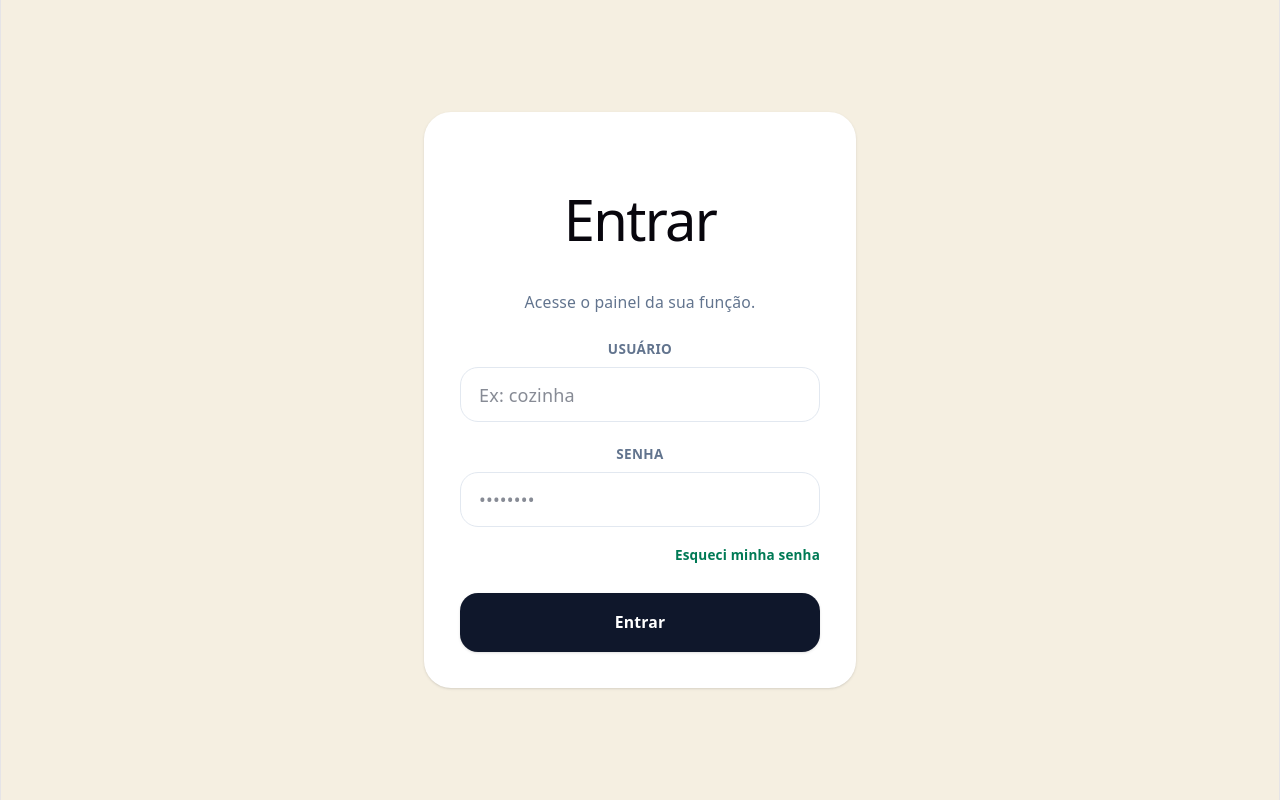
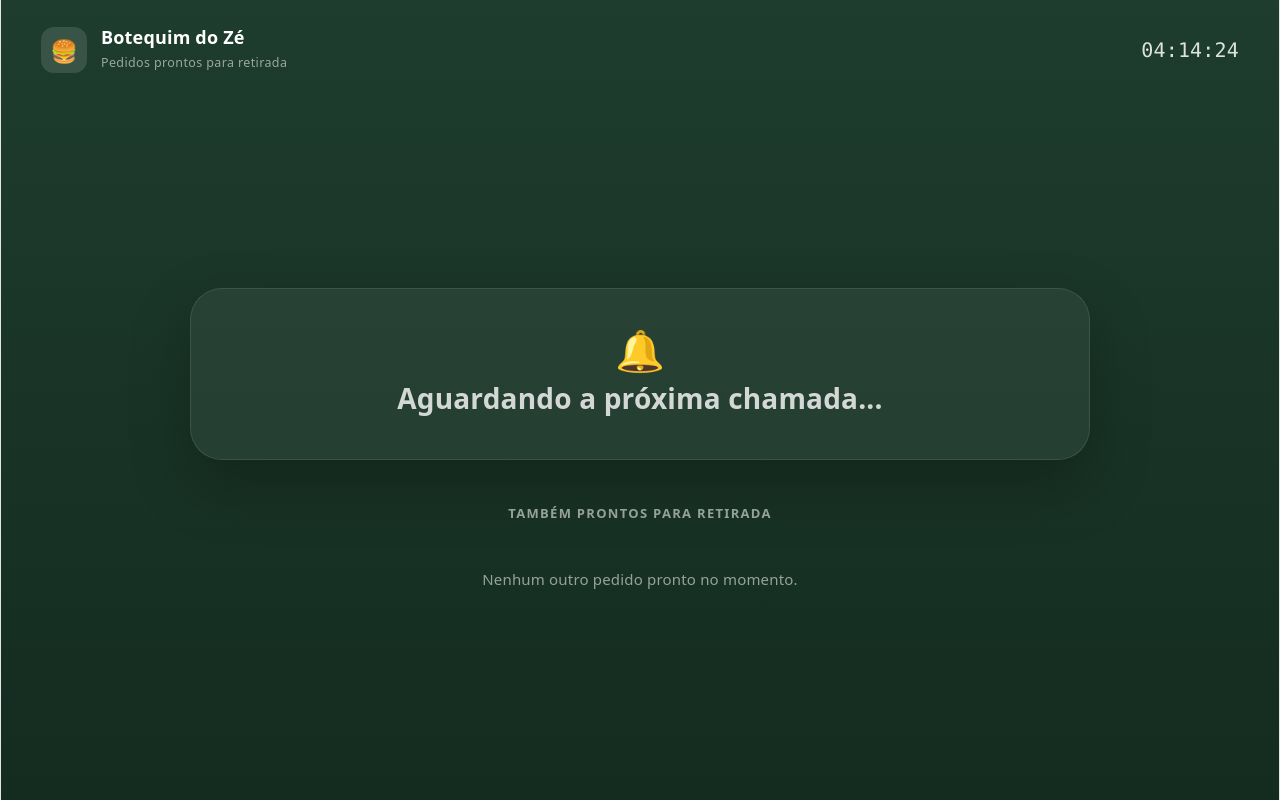
Before and after one commit to GuilhermeFontanella/order-manager, a React (Vite) app: page /ready-orders in a window 1280 px wide. Before the commit this address led to /login. Built offline with nearby package versions, Linux system fonts and the light colour scheme.

Commit message:
inclusao da tela de pedidos prontos para retirada

```diff
--- a/src/components/counter/CallPanel.tsx
+++ b/src/components/counter/CallPanel.tsx
@@ -1,3 +1,4 @@
+import { Maximize2 } from 'lucide-react'
 import { elapsedLabel } from './utils'
 
 export type LastCall = {
@@ -11,14 +12,15 @@ type Props = {
   lastCall: LastCall
   now: number
   flash: boolean
+  onOpenDisplay?: () => void
 }
 
-export default function CallPanel({ lastCall, now, flash }: Props) {
+export default function CallPanel({ lastCall, now, flash, onOpenDisplay }: Props) {
   return (
     <div className={`counter-call-panel${flash ? ' flash' : ''}`}>
       <div className={`counter-call-bell${flash ? ' ringing' : ''}`}>🔔</div>
-      <div>
-        <div className="counter-call-info-label">Painel de chamada (simulado)</div>
+      <div className="counter-call-info-flex">
+        <div className="counter-call-info-label">Painel de chamada</div>
         <div className="counter-call-info-main">
           {lastCall ? `#${lastCall.senha} · ${lastCall.nome} · Mesa ${lastCall.mesa}` : 'Nenhuma chamada ainda'}
         </div>
@@ -26,6 +28,17 @@ export default function CallPanel({ lastCall, now, flash }: Props) {
           {lastCall ? `Chamado ${elapsedLabel(lastCall.calledAt, now)}` : ''}
         </div>
       </div>
+      {onOpenDisplay && (
+        <button
+          type="button"
+          className="counter-btn-open-display"
+          onClick={onOpenDisplay}
+          title="Abrir painel de chamada em uma nova aba (tela do salão)"
+        >
+          <Maximize2 className="h-4 w-4" />
+          Abrir painel
+        </button>
+      )}
     </div>
   )
 }
--- /dev/null
+++ b/src/components/counter/readyOrdersSync.ts
@@ -0,0 +1,30 @@
+export type ReadyOrderSnapshotItem = {
+  id: number
+  senha: number
+  nome: string
+  mesa: number
+  prontoEm: number
+}
+
+export type ReadyOrdersSnapshot = {
+  prontos: ReadyOrderSnapshotItem[]
+  lastCall: { senha: number; nome: string; mesa: number; calledAt: number } | null
+}
+
+export const READY_ORDERS_STORAGE_KEY = 'botequim:readyOrdersSnapshot'
+
+const EMPTY_SNAPSHOT: ReadyOrdersSnapshot = { prontos: [], lastCall: null }
+
+export function readReadyOrdersSnapshot(): ReadyOrdersSnapshot {
+  try {
+    const raw = localStorage.getItem(READY_ORDERS_STORAGE_KEY)
+    if (!raw) return EMPTY_SNAPSHOT
+    return JSON.parse(raw) as ReadyOrdersSnapshot
+  } catch {
+    return EMPTY_SNAPSHOT
+  }
+}
+
+export function writeReadyOrdersSnapshot(snapshot: ReadyOrdersSnapshot) {
+  localStorage.setItem(READY_ORDERS_STORAGE_KEY, JSON.stringify(snapshot))
+}
--- a/src/pages/counter/BalcaoPanel.tsx
+++ b/src/pages/counter/BalcaoPanel.tsx
@@ -22,6 +22,7 @@ type Props = {
   onConfirmarDevolucao: (id: number, motivo: string) => void
   onReverterEntrega: (id: number) => void
   horaAbertura: string
+  onAbrirPainelDeChamada: () => void
 }
 
 export default function BalcaoPanel({
@@ -37,6 +38,7 @@ export default function BalcaoPanel({
   onConfirmarDevolucao,
   onReverterEntrega,
   horaAbertura,
+  onAbrirPainelDeChamada,
 }: Props) {
   const [tab, setTab] = useState<'retirada' | 'todos'>('retirada')
 
@@ -64,7 +66,7 @@ export default function BalcaoPanel({
 
         {tab === 'retirada' ? (
           <div>
-            <CallPanel lastCall={lastCall} now={now} flash={callFlash} />
+            <CallPanel lastCall={lastCall} now={now} flash={callFlash} onOpenDisplay={onAbrirPainelDeChamada} />
 
             <div className="counter-section-label">Prontos para retirada</div>
             <PickupGrid
--- a/src/pages/counter/Counter.tsx
+++ b/src/pages/counter/Counter.tsx
@@ -8,6 +8,7 @@ import type { LastCall } from '../../components/counter/CallPanel'
 import BalcaoPanel from './BalcaoPanel'
 import DashboardPanel from './DashboardPanel'
 import { useAuth } from '../../context/AuthContext'
+import { writeReadyOrdersSnapshot } from '../../components/counter/readyOrdersSync'
 
 const NOMES = ['Beatriz', 'Thiago', 'Camila', 'Diego', 'Larissa', 'Pedro', 'Fernanda']
 const VALORES_MOCK = [1800, 2500, 3200, 3800, 6200]
@@ -53,9 +54,20 @@ export default function Counter() {
     return () => clearInterval(id)
   }, [])
 
+  useEffect(() => {
+    const prontos = orders
+      .filter(o => o.status === 'pronto' && o.prontoEm != null)
+      .map(o => ({ id: o.id, senha: o.senha, nome: o.nome, mesa: o.mesa, prontoEm: o.prontoEm as number }))
+    writeReadyOrdersSnapshot({ prontos, lastCall })
+  }, [orders, lastCall])
+
   function handleLogout() {
     logout()
     navigate('/login', { replace: true })
+  }
+
+  function abrirPainelDeChamada() {
+    window.open('/ready-orders', '_blank', 'noopener,noreferrer')
   }
 
   function toggleAdmin() {
@@ -160,6 +172,7 @@ export default function Counter() {
           onConfirmarDevolucao={confirmarDevolucao}
           onReverterEntrega={reverterEntrega}
           horaAbertura={horaAbertura}
+          onAbrirPainelDeChamada={abrirPainelDeChamada}
         />
       ) : (
         <DashboardPanel orders={orders} restaurantOpen={restaurantOpen} onReabrir={reabrirRestaurante} />
--- a/src/pages/counter/counter.css
+++ b/src/pages/counter/counter.css
@@ -300,6 +300,17 @@
 .counter-call-info-label{ font-size: 11px; color: rgba(255,255,255,0.6); text-transform: uppercase; letter-spacing: 0.06em; margin-bottom: 3px; }
 .counter-call-info-main{ font-weight: 800; font-size: 17px; }
 .counter-call-info-time{ font-size: 11.5px; color: rgba(255,255,255,0.55); margin-top: 2px; }
+.counter-call-info-flex{ flex: 1; min-width: 0; }
+
+.counter-btn-open-display{
+  flex: 0 0 auto; align-self: center; margin-left: auto;
+  display: flex; align-items: center; gap: 7px;
+  background: rgba(255,255,255,0.12); border: 1px solid rgba(255,255,255,0.2); color: #fff;
+  font-family: var(--sans); font-weight: 600; font-size: 12px;
+  padding: 9px 14px; border-radius: 10px; cursor: pointer; white-space: nowrap;
+  transition: background .15s ease;
+}
+.counter-btn-open-display:hover{ background: rgba(255,255,255,0.2); }
 
 .counter-btn-chamar{
   margin-top: 9px; width: 100%; border: none; border-radius: 11px; padding: 11px; cursor: pointer;
--- /dev/null
+++ b/src/pages/ready-orders/ReadyOrders.tsx
@@ -0,0 +1,94 @@
+import { useEffect, useRef, useState } from 'react'
+import './readyOrders.css'
+import {
+  READY_ORDERS_STORAGE_KEY,
+  readReadyOrdersSnapshot,
+  type ReadyOrdersSnapshot,
+} from '../../components/counter/readyOrdersSync'
+import { elapsedLabel } from '../../components/counter/utils'
+
+export default function ReadyOrders() {
+  const [snapshot, setSnapshot] = useState<ReadyOrdersSnapshot>(() => readReadyOrdersSnapshot())
+  const [now, setNow] = useState(Date.now())
+  const [flash, setFlash] = useState(false)
+  const lastSeenCallRef = useRef<number | null>(null)
+
+  useEffect(() => {
+    const id = setInterval(() => setNow(Date.now()), 1000)
+    return () => clearInterval(id)
+  }, [])
+
+  useEffect(() => {
+    function handleStorage(event: StorageEvent) {
+      if (event.key && event.key !== READY_ORDERS_STORAGE_KEY) return
+      setSnapshot(readReadyOrdersSnapshot())
+    }
+    window.addEventListener('storage', handleStorage)
+    return () => window.removeEventListener('storage', handleStorage)
+  }, [])
+
+  useEffect(() => {
+    const calledAt = snapshot.lastCall?.calledAt ?? null
+    if (calledAt && calledAt !== lastSeenCallRef.current) {
+      lastSeenCallRef.current = calledAt
+      setFlash(false)
+      requestAnimationFrame(() => setFlash(true))
+      const timeout = setTimeout(() => setFlash(false), 1800)
+      return () => clearTimeout(timeout)
+    }
+  }, [snapshot.lastCall])
+
+  const { prontos, lastCall } = snapshot
+  const outros = lastCall ? prontos.filter(p => p.senha !== lastCall.senha) : prontos
+
+  return (
+    <div className="ro-page">
+      <header className="ro-header">
+        <div className="ro-brand">
+          <div className="ro-brand-mark">🍔</div>
+          <div className="ro-brand-text">
+            <div className="ro-name">Botequim do Zé</div>
+            <div className="ro-sub">Pedidos prontos para retirada</div>
+          </div>
+        </div>
+        <span className="ro-clock">{new Date(now).toLocaleTimeString('pt-BR')}</span>
+      </header>
+
+      <main className="ro-main">
+        <div className={`ro-call-card${flash ? ' flash' : ''}`}>
+          {lastCall ? (
+            <>
+              <span className={`ro-call-bell${flash ? ' ringing' : ''}`}>🔔</span>
+              <div className="ro-call-label">Chamando</div>
+              <div className="ro-call-senha">#{lastCall.senha}</div>
+              <div className="ro-call-nome">{lastCall.nome}</div>
+              <div className="ro-call-mesa">Mesa {lastCall.mesa}</div>
+              <div className="ro-call-time">Chamado {elapsedLabel(lastCall.calledAt, now)}</div>
+            </>
+          ) : (
+            <>
+              <span className="ro-call-bell">🔔</span>
+              <div className="ro-idle" style={{ marginTop: 14 }}>Aguardando a próxima chamada...</div>
+            </>
+          )}
+        </div>
+
+        <div className="ro-section-label">Também prontos para retirada</div>
+        {outros.length === 0 ? (
+          <div className="ro-grid-empty">Nenhum outro pedido pronto no momento.</div>
+        ) : (
+          <div className="ro-grid">
+            {outros
+              .sort((a, b) => a.prontoEm - b.prontoEm)
+              .map(order => (
+                <div className="ro-chip" key={order.id}>
+                  <div className="ro-chip-senha">#{order.senha}</div>
+                  <div className="ro-chip-nome">{order.nome}</div>
+                </div>
+              ))}
+          </div>
+        )}
+      </main>
+    </div>
+  )
+}
--- /dev/null
+++ b/src/pages/ready-orders/readyOrders.css
@@ -0,0 +1,77 @@
+.ro-page{
+  --ro-green-dark: #1E3D2E;
+  --ro-green-darker: #142B20;
+  --ro-green-light: #3F7358;
+  --ro-gold: #C79A56;
+  --ro-gold-soft: #F4E9D4;
+  --ro-ink-faint: rgba(255,255,255,0.55);
+
+  min-height: 100vh;
+  display: flex; flex-direction: column;
+  background: linear-gradient(180deg, var(--ro-green-dark), var(--ro-green-darker));
+  color: #fff;
+  font-family: var(--sans);
+  text-align: left;
+}
+.ro-page *{ box-sizing: border-box; }
+
+.ro-header{
+  display: flex; align-items: center; justify-content: space-between;
+  padding: 24px 40px;
+}
+.ro-brand{ display: flex; align-items: center; gap: 14px; }
+.ro-brand-mark{
+  width: 46px; height: 46px; border-radius: 13px; background: rgba(255,255,255,0.12);
+  display: flex; align-items: center; justify-content: center; font-size: 22px;
+}
+.ro-brand-text .ro-name{ font-weight: 800; font-size: 18px; }
+.ro-brand-text .ro-sub{ font-size: 12.5px; color: var(--ro-ink-faint); letter-spacing: 0.03em; }
+.ro-clock{ font-family: var(--mono); font-size: 20px; color: rgba(255,255,255,0.85); }
+
+.ro-main{ flex: 1; display: flex; flex-direction: column; align-items: center; justify-content: center; padding: 20px 40px 40px; gap: 40px; }
+
+.ro-call-card{
+  width: 100%; max-width: 900px; border-radius: 32px;
+  background: rgba(255,255,255,0.06); border: 1px solid rgba(255,255,255,0.1);
+  padding: 48px; text-align: center;
+  box-shadow: 0 24px 60px rgba(0,0,0,0.25);
+}
+.ro-call-card.flash{ animation: roFlash 1.4s ease; }
+@keyframes roFlash{
+  0%{ box-shadow: 0 0 0 6px var(--ro-gold), 0 24px 60px rgba(0,0,0,0.25); background: rgba(199,154,86,0.18); }
+  100%{ box-shadow: 0 24px 60px rgba(0,0,0,0.25); background: rgba(255,255,255,0.06); }
+}
+
+.ro-call-bell{ font-size: 40px; }
+.ro-call-bell.ringing{ display: inline-block; animation: roRing 0.6s ease 3; }
+@keyframes roRing{ 0%,100%{ transform: rotate(0); } 20%{ transform: rotate(-15deg); } 40%{ transform: rotate(15deg); } 60%{ transform: rotate(-10deg); } 80%{ transform: rotate(10deg); } }
+
+.ro-call-label{ margin-top: 10px; font-size: 13px; font-weight: 700; letter-spacing: 0.12em; text-transform: uppercase; color: var(--ro-ink-faint); }
+.ro-call-senha{ margin-top: 14px; font-family: var(--mono); font-weight: 800; font-size: clamp(64px, 12vw, 128px); line-height: 1; color: var(--ro-gold); }
+.ro-call-nome{ margin-top: 8px; font-size: clamp(22px, 3.5vw, 36px); font-weight: 800; }
+.ro-call-mesa{ margin-top: 6px; font-size: clamp(16px, 2vw, 20px); color: rgba(255,255,255,0.75); }
+.ro-call-time{ margin-top: 14px; font-size: 13px; color: var(--ro-ink-faint); }
+
+.ro-idle{ font-size: clamp(20px, 2.6vw, 28px); font-weight: 700; color: rgba(255,255,255,0.8); }
+
+.ro-section-label{
+  width: 100%; max-width: 1100px; font-size: 13px; font-weight: 700; letter-spacing: 0.1em;
+  text-transform: uppercase; color: var(--ro-ink-faint); text-align: center;
+}
+
+.ro-grid{
+  width: 100%; max-width: 1100px;
+  display: grid; grid-template-columns: repeat(auto-fill, minmax(150px, 1fr)); gap: 16px;
+}
+.ro-grid-empty{ text-align: center; color: var(--ro-ink-faint); font-size: 15px; }
+
+.ro-chip{
+  border-radius: 20px; background: rgba(255,255,255,0.08); border: 1px solid rgba(255,255,255,0.12);
+  padding: 18px 10px; text-align: center;
+}
+.ro-chip-senha{ font-family: var(--mono); font-weight: 800; font-size: 30px; color: #fff; }
+.ro-chip-nome{ margin-top: 4px; font-size: 12.5px; color: rgba(255,255,255,0.7); white-space: nowrap; overflow: hidden; text-overflow: ellipsis; }
+
+@media (prefers-reduced-motion: reduce){
+  .ro-page *{ animation: none !important; transition: none !important; }
+}
--- a/src/routes/index.tsx
+++ b/src/routes/index.tsx
@@ -8,6 +8,7 @@ import Kitchen from '../pages/kitchen/Kitchen'
 import KitchenNavLink from '../components/kitchen/KitchenNavLink'
 import Counter from '../pages/counter/Counter'
 import CounterNavLink from '../components/counter/CounterNavLink'
+import ReadyOrders from '../pages/ready-orders/ReadyOrders'
 
 function resolveDefaultRoute(isAuthenticated: boolean, role: string | null) {
   if (!isAuthenticated) {
@@ -59,6 +60,8 @@ export function AppRoutes() {
 
         <Route path="/checkout" element={<Checkout />} />
 
+        <Route path="/ready-orders" element={<ReadyOrders />} />
+
         <Route
           path="/kitchen"
           element={
```
